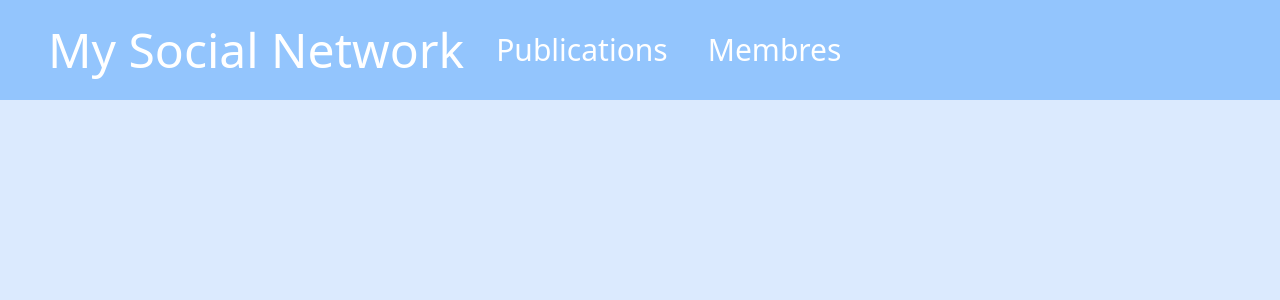
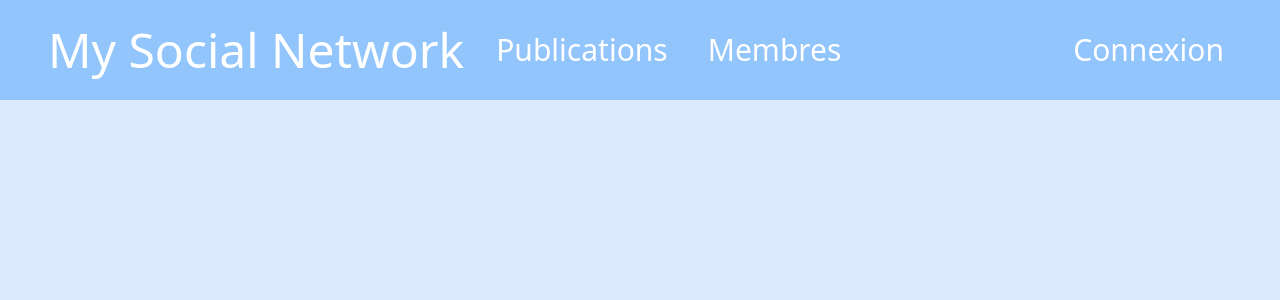
Before and after one commit to DWWM-Projects/social-network, a Symfony app: template templates/base.html.twig in a window 1280 px wide. Shown: the top 300 px of the page. Run offline with Twig, Linux system fonts and the light colour scheme; the template is opened without the code that fills it, so the values that code supplies are empty; some libraries are stand-ins or nearby versions.

Commit message:
Login controller

```diff
--- a/src/DataFixtures/AppFixtures.php
+++ b/src/DataFixtures/AppFixtures.php
@@ -33,9 +33,6 @@ class AppFixtures extends Fixture
             $manager->persist($publication);
         }
 
-
-        $manager->persist($user);
-
         $manager->flush();
     }
 }
--- a/templates/base.html.twig
+++ b/templates/base.html.twig
@@ -31,14 +31,14 @@
             </div>
 
             <div class="mr-6">
-                {# <ul class="flex flex-row gap-6 text-3xl">
-                    <li class="hover:text-blue-900 rounded-lg p-2 {{ app.request.get('_route') == 'app_home' ? 'active' }}">
+                <ul class="flex flex-row gap-6 text-3xl">
+                    {# <li class="hover:text-blue-900 rounded-lg p-2 {{ app.request.get('_route') == 'app_home' ? 'active' }}">
                         <a href="">Inscription</a>
+                    </li> #}
+                    <li class="hover:text-blue-900 rounded-lg p-2 {{ app.request.get('_route') == 'app_login' ? 'active' }}">
+                        <a href="{{ path('app_login') }}">Connexion</a>
                     </li>
-                    <li class="hover:text-blue-900 rounded-lg p-2 {{ app.request.get('_route') == 'app_home' ? 'active' }}">
-                        <a href="">Connexion</a>
-                    </li>
-                </ul> #}
+                </ul>
             </div>
         </div>
     {% endblock %}
--- a/templates/user/member.html.twig
+++ b/templates/user/member.html.twig
@@ -22,7 +22,7 @@
         {% for publication in user.publication %}
 
 
-            <div class="w-full flex flex-row gap-2 bg-blue-300 border rounded-lg mt-3 p-2 cursor-pointer">
+            <div class="w-full flex flex-row gap-2 bg-blue-300 border rounded-lg mt-3 p-2">
                 <div class="w-1/6 rounded-lg bg-blue-100 p-2">
                     <p>Avatar</p>
                 </div>
```
Also changed, not shown: src/Controller/LoginController.php (added, +18 -0 lines), templates/login/index.html.twig (added, +20 -0 lines).
